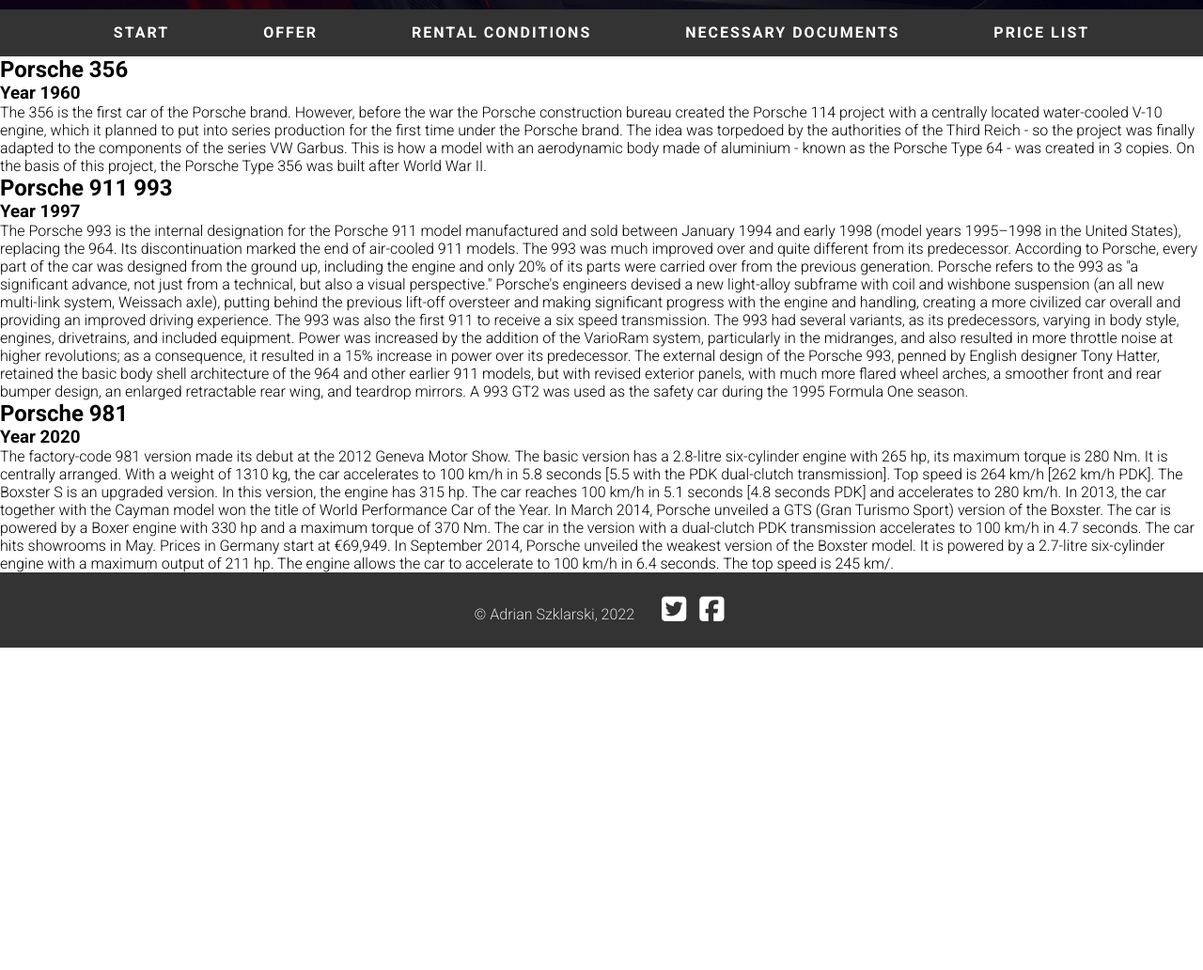
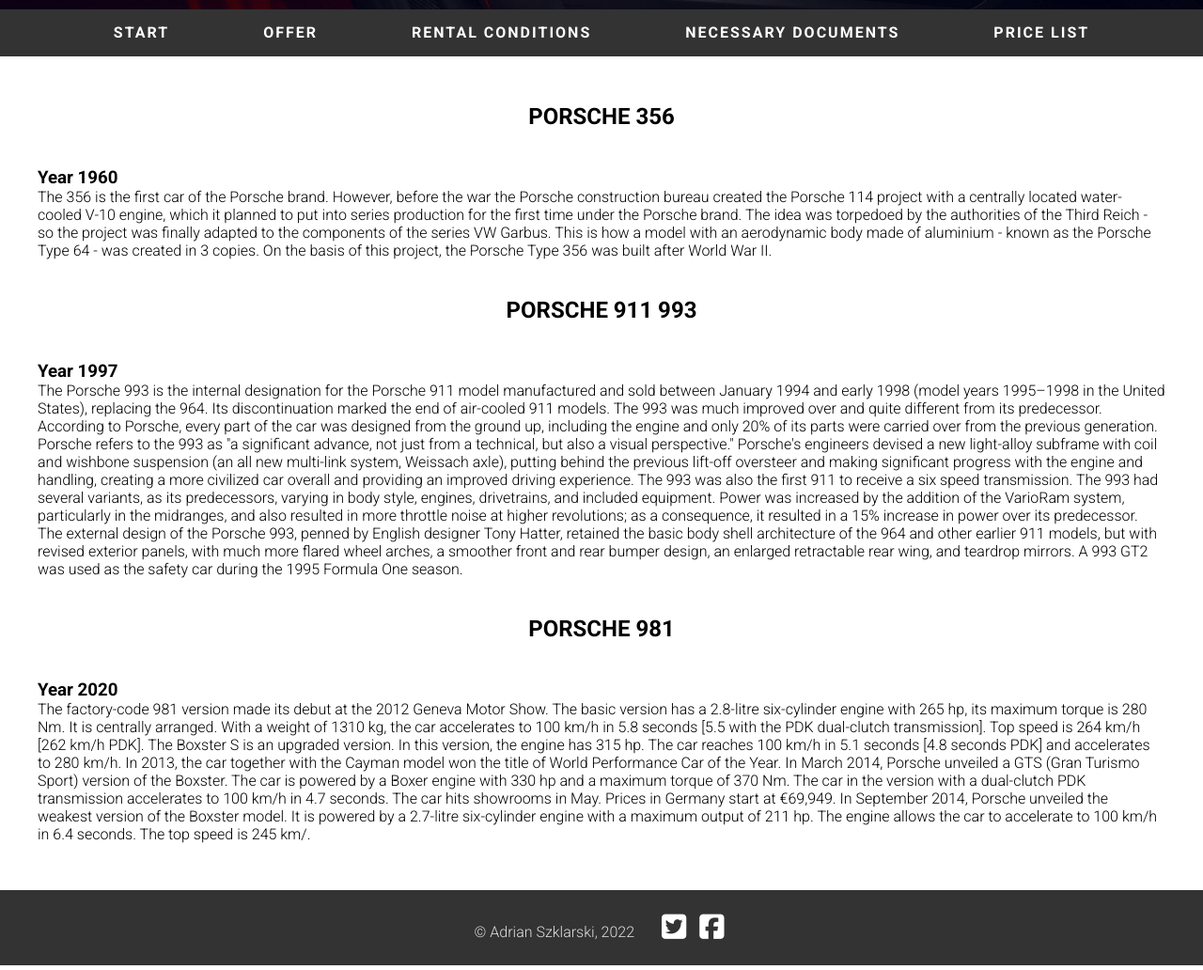
Before and after one commit to AdrianSzklarski/AS-Dreams-Car, a plain HTML site: page index.html in a window 1280 px wide. Shown: the part 390-1422 px from the top of the page at 94% size. Before the commit the page ends 1084 px from the top, so only its background shows below. Drawn offline with Linux system fonts and the light colour scheme.

Commit message:
Corrected HTML

```diff
--- a/index.html
+++ b/index.html
@@ -8,12 +8,10 @@
   <title>Porsche rental</title>
   <link rel="preconnect" href="https://fonts.googleapis.com">
   <link rel="preconnect" href="https://fonts.gstatic.com" crossorigin>
-    <link
-      href="https://fonts.googleapis.com/css2?family=Roboto:ital,wght@0,300;0,700;1,900&display=swap"
+  <link href="https://fonts.googleapis.com/css2?family=Roboto:ital,wght@0,300;0,700;1,900&display=swap"
     rel="stylesheet">
   <link rel="stylesheet" href="style.css" />
-    <script src="https://kit.fontawesome.com/5c0c55c6d6.js"
-      crossorigin="anonymous"></script>
+  <script src="https://kit.fontawesome.com/5c0c55c6d6.js" crossorigin="anonymous"></script>
 </head>
 
 <body>
@@ -41,7 +39,8 @@
 
   <main>
     <h2> Porsche 356 </h2>
-      <div class="about-us=by"></div>
+    <div class="about-us-box top">
+      <div class="about-us-bg"></div>
       <div class="about-us-text">
         <h3>Year 1960</h3>
         <p>The 356 is the first car of the Porsche brand. However, before the
@@ -56,9 +55,11 @@
           was created in 3 copies. On the basis of
           this project, the Porsche Type 356 was built after World War II.</p>
       </div>
+    </div>
 
     <h2> Porsche 911 993 </h2>
-      <div class="about-us=by"></div>
+    <div class="about-us-box middle">
+    <div class="about-us-bg"></div>
     <div class="about-us-text">
       <h3>Year 1997</h3>
       <p>The Porsche 993 is the internal designation for the Porsche 911 model
@@ -95,9 +96,11 @@
         A 993 GT2 was used as the safety car during the 1995 Formula One
         season.</p>
     </div>
+    </div>
 
     <h2> Porsche 981 </h2>
-      <div class="about-us=by"></div>
+    <div class="about-us-box bottom">
+    <div class="about-us-bg"></div>
     <div class="about-us-text">
       <h3>Year 2020</h3>
       <p>The factory-code 981 version made its debut at the 2012 Geneva Motor
@@ -125,6 +128,7 @@
         output of 211 hp. The engine allows the car to accelerate to 100 km/h
         in 6.4 seconds. The top speed is 245 km/.</p>
     </div>
+    </div>
   </main>
 
   <footer>
--- a/style.css
+++ b/style.css
@@ -82,6 +82,22 @@
     z-index: 1;
 }
 
+/* main */
+main {
+    margin: 50px auto;
+    width: 1200px;
+}
+
+main h2 {
+    margin-bottom: 30px;
+    text-transform: uppercase;
+    text-align: center;
+}
+
+.about-us-box {
+    margin: 40px 0;
+}
+
 /* foorer */
 footer {
     height: 80px;
```
Lines whose indentation alone changed are shown as unchanged.
